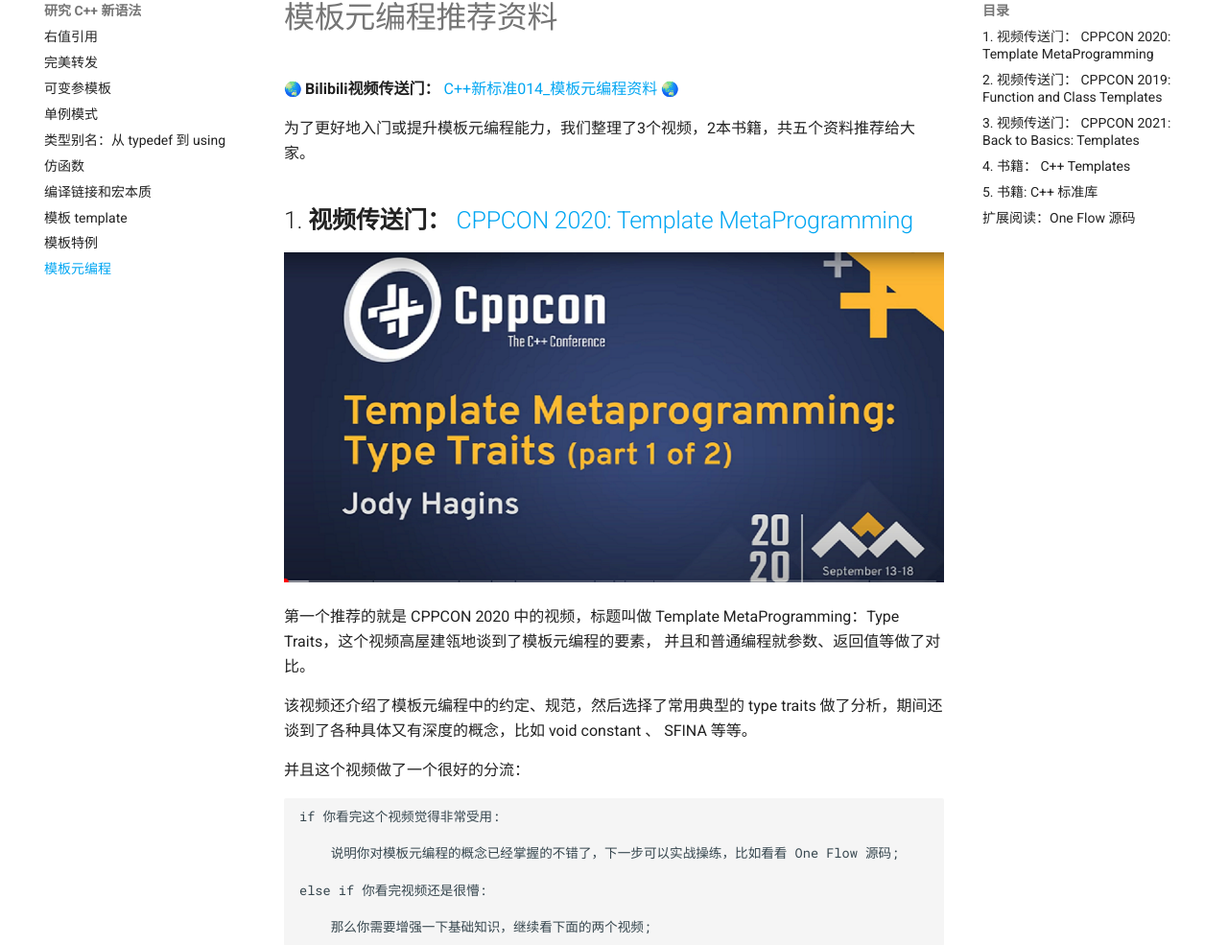
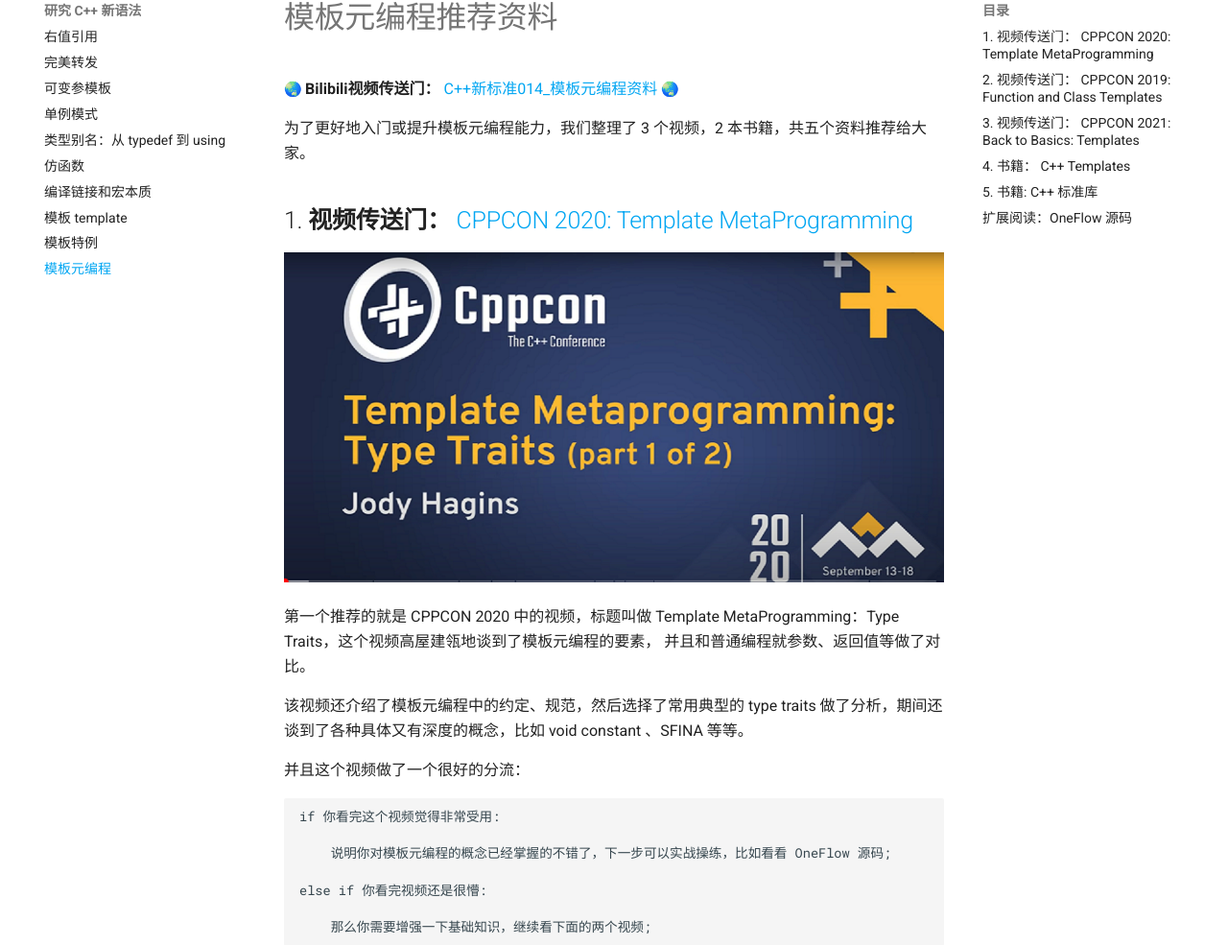
Before and after one commit to ttttLarva/Larva, an MkDocs documentation site: the page built from docs/learn_cpp/014_materials.md, in a window 1280 px wide and 1400 px high. Shown: the part 148-1133 px from the top of the window at 96% size. Built offline with MkDocs 1.6.1 and Material for MkDocs 9.7.7, drawn with Linux system fonts in a browser that asks for light colours; emoji names are drawn with the system emoji font; comment, search, counter and statistics services are not loaded; the version menu is left out; some of the changed text lies outside the part shown.

Commit message:
Apply suggestions from code review
Co-authored-by: Yao Chi <later@usopp.net>

```diff
--- a/docs/learn_cpp/014_materials.md
+++ b/docs/learn_cpp/014_materials.md
@@ -3,7 +3,7 @@
 
 :earth_asia: **Bilibili视频传送门：** [C++新标准014_模板元编程资料](https://www.bilibili.com/video/BV1Lg41197MN?spm_id_from=333.999.0.0&vd_source=c64a1b3ef62311672865e1655c1eddeb) :earth_asia:
 
-为了更好地入门或提升模板元编程能力，我们整理了3个视频，2本书籍，共五个资料推荐给大家。
+为了更好地入门或提升模板元编程能力，我们整理了 3 个视频，2 本书籍，共五个资料推荐给大家。
 
 ##1. **视频传送门：** [CPPCON 2020: Template MetaProgramming](https://www.youtube.com/watch?v=tiAVWcjIF6o)
 
@@ -14,13 +14,13 @@
 
 
 该视频还介绍了模板元编程中的约定、规范，然后选择了常用典型的 type traits 做了分析，期间还谈到了各种具体又有深度的概念，比如 void constant
-、 SFINA 等等。
+、SFINA 等等。
 
 并且这个视频做了一个很好的分流：
 
     if 你看完这个视频觉得非常受用:
 
-        说明你对模板元编程的概念已经掌握的不错了，下一步可以实战操练，比如看看 One Flow 源码;
+        说明你对模板元编程的概念已经掌握的不错了，下一步可以实战操练，比如看看 OneFlow 源码;
 
     else if 你看完视频还是很懵:
 
@@ -61,7 +61,7 @@
 不过本书的内容大部分都集中在 C++ 11，还没有引入更新的标准。
 
 
-## 扩展阅读：One Flow 源码
+## 扩展阅读：OneFlow 源码
 
 - [Oneflow-Github](https://github.com/Oneflow-Inc/oneflow)
 
```
